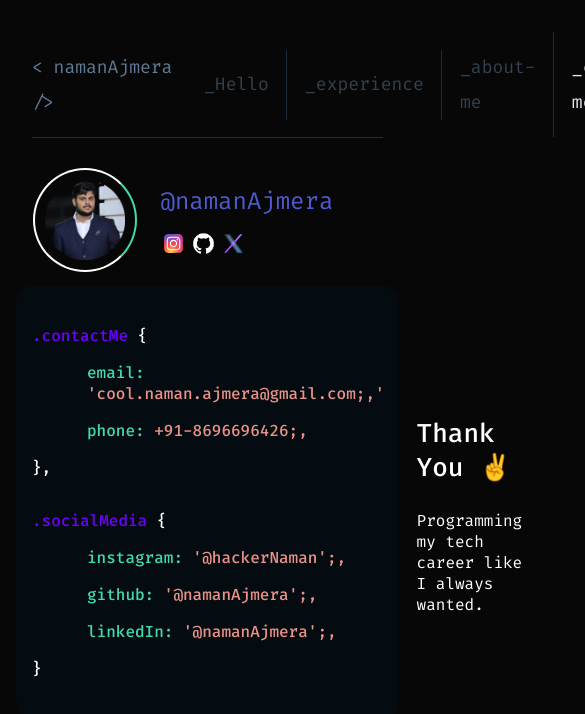
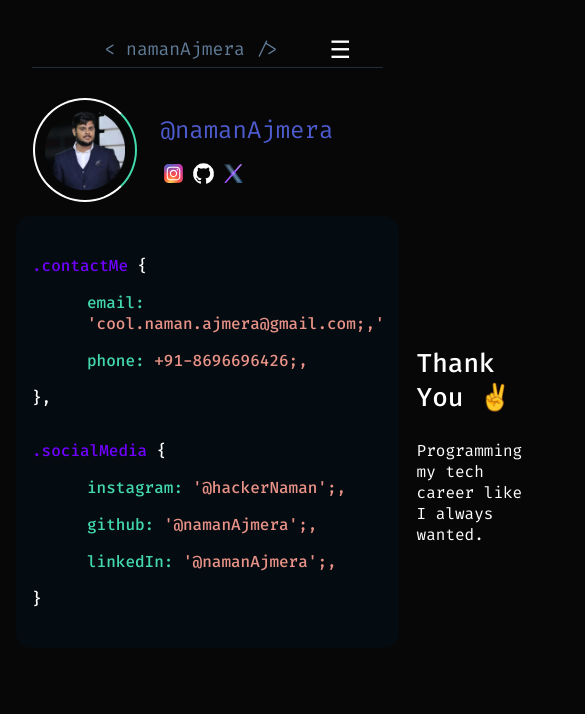
Before and after one commit to namanajmera/web-dev-portfolio, a React (Create React App) app: page /contact in a window 390 px wide. Shown: the top 714 px of the page, 585 px wide, since content can reach past the window. Built offline with nearby package versions, Linux system fonts and the light colour scheme.

Commit message:
Added: Responsive the navbar.

```diff
--- a/src/components/Navbar/Navbar.module.scss
+++ b/src/components/Navbar/Navbar.module.scss
@@ -6,6 +6,7 @@
     justify-content: center;
     align-items    : center;
     border-bottom  : 1px solid $accent-color-2;
+    position       : relative;
 
     .left-side {
         display        : flex;
@@ -22,6 +23,15 @@
             letter-spacing : 0px;
             text-decoration: none;
         }
+    }
+
+    .hamburger {
+        display  : none;
+        cursor   : pointer;
+        font-size: 24px;
+        padding  : 1rem;
+        position : absolute;
+        right    : 1rem;
     }
 
     .right-side {
@@ -43,7 +53,37 @@
 
             &:last-child {
                 border: none;
+            }
+        }
+    }
 
+    @media (max-width: 768px) {
+        flex-direction: column;
+        align-items   : flex-start;
+
+        .left-side {
+            width          : 100%;
+            justify-content: center;
+        }
+
+        .hamburger {
+            display: block;
+        }
+
+        .right-side {
+            width         : 100%;
+            flex-direction: column;
+            display       : none;
+
+            &.open {
+                display: flex;
+            }
+
+            .text {
+                width     : 100%;
+                border    : none;
+                text-align: center;
+                padding   : 1rem;
             }
         }
     }
--- a/src/components/Navbar/Navbar.tsx
+++ b/src/components/Navbar/Navbar.tsx
@@ -33,6 +33,13 @@ const Navbar = (props: Props) => {
       path: "/contact",
     },
   ]);
+
+  const [isMobileMenuOpen, setIsMobileMenuOpen] = useState(false);
+
+  const toggleMobileMenu = () => {
+    setIsMobileMenuOpen(!isMobileMenuOpen);
+  };
+
   return (
     <nav className={styles["nav-bar"]}>
       <div className={styles["left-side"]}>
@@ -46,16 +53,27 @@ const Navbar = (props: Props) => {
           &lt; namanAjmera /&gt;
         </Link>
       </div>
-      <div className={styles["right-side"]}>
-        {navbarContent && navbarContent.map((nav => (
+      <div className={styles["hamburger"]} onClick={toggleMobileMenu}>
+        &#9776;
+      </div>
+      <div
+        className={`${styles["right-side"]} ${
+          isMobileMenuOpen ? styles["open"] : ""
+        }`}
+      >
+        {navbarContent &&
+          navbarContent.map((nav) => (
             <Link
               key={nav.id}
               to={nav.path}
-          className={`${styles["text"]} ${pathname === nav.path && "active-tab"}`}
+              className={`${styles["text"]} ${
+                pathname === nav.path && "active-tab"
+              }`}
+              onClick={toggleMobileMenu}
             >
               {nav.name}
             </Link>
-          )))}
+          ))}
       </div>
     </nav>
   );
```
Lines whose indentation alone changed are shown as unchanged.
